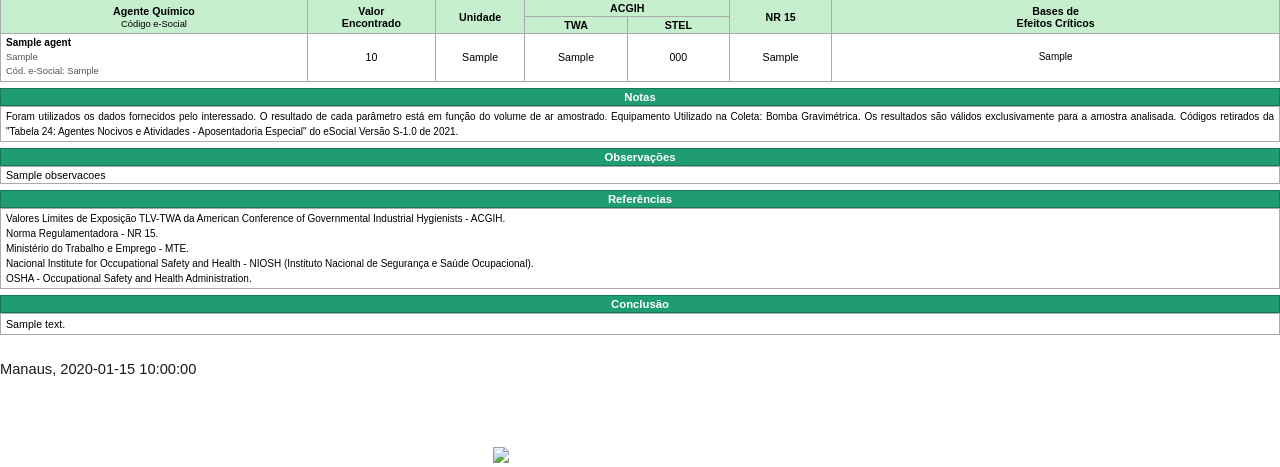
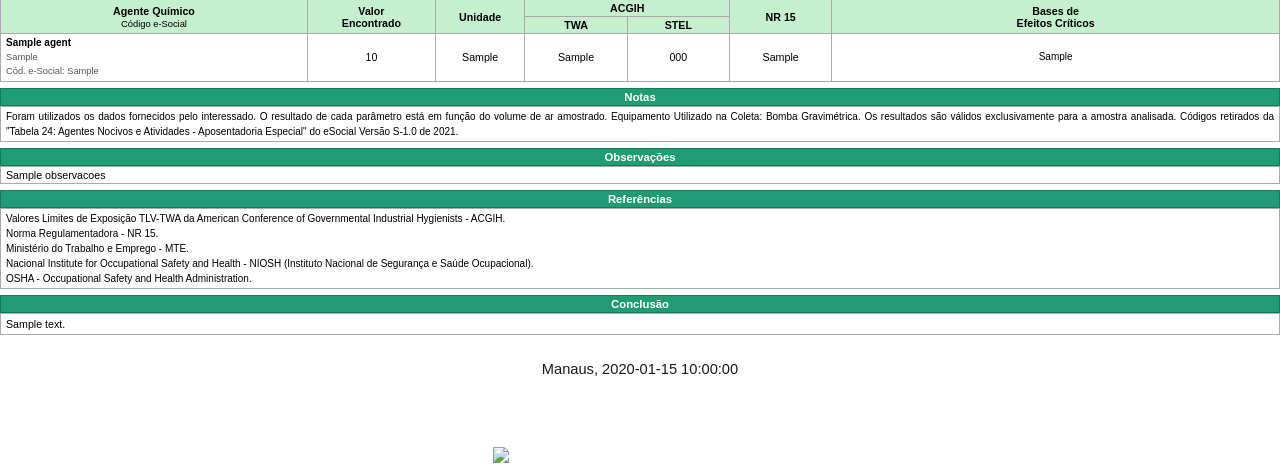
Before and after one commit to martinsticonsultoria-byte/ecosegme, a Python web app: template backend/app/templates/relatorio_quimico_pdf.html in a window 1280 px wide. Shown: the part 1926-2393 px from the top of the page. Run offline with Jinja, Linux system fonts and the light colour scheme; the template is opened without the code that fills it: most values are stand-ins (such as "Sample title", 1, 10 or a date in 2020).

Commit message:
fix: data/assinatura do laudo quimico realmente centralizada
Causa raiz encontrada: o CSS global do documento tem "p { text-align:
justify }", que atinge todo <p> diretamente. O paragrafo "Manaus,
{{ data }}" nunca teve text-align:center nele mesmo, so no <div>/<td>
pai — herdar nao adianta quando existe uma regra explicita competindo,
e essa regra vencia silenciosamente. Um texto curto sem quebra de
linha com justify renderiza colado a esquerda, exatamente o sintoma
relatado (mesmo depois do fix anterior de table-layout:fixed, que
resolvia outro problema mas nao este).

Confirmado via getComputedStyle(p).textAlign antes/depois do fix —
os testes anteriores comparavam apenas a caixa do <p> (que sempre
ocupa 100% da celula, independente do alinhamento do texto dentro
dela), por isso nao pegavam o problema real.

Co-Authored-By: Claude Sonnet 5 <noreply@anthropic.com>

```diff
--- a/backend/app/templates/relatorio_quimico_pdf.html
+++ b/backend/app/templates/relatorio_quimico_pdf.html
@@ -305,7 +305,7 @@
     <colgroup><col style="width:100%"></colgroup>
     <tr>
       <td style="border:none; text-align:center; padding:0;">
-        <p style="font-size:11pt; color:#1a1a1a; margin:0; font-family:Arial, sans-serif;">
+        <p style="font-size:11pt; color:#1a1a1a; margin:0; font-family:Arial, sans-serif; text-align:center;">
           Manaus, {{ f.signature_date_ext }}
         </p>
         <!-- 3 espaçamentos de linha entre data/local e assinatura -->
```
